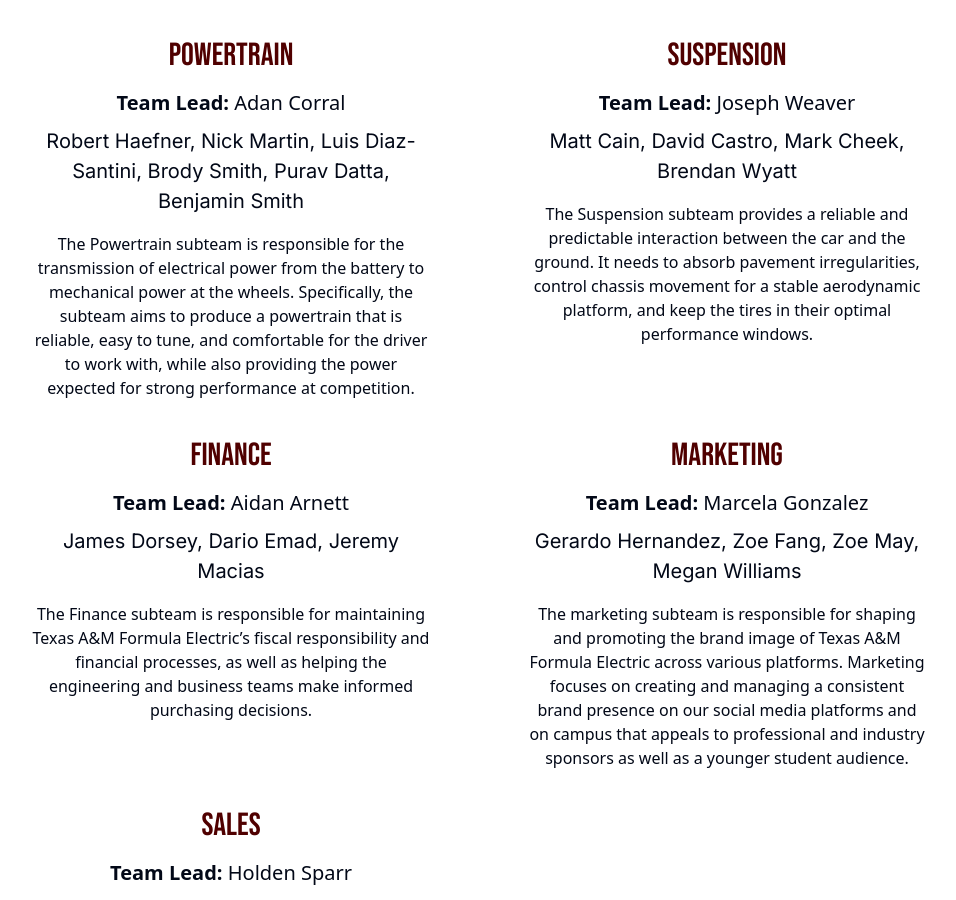
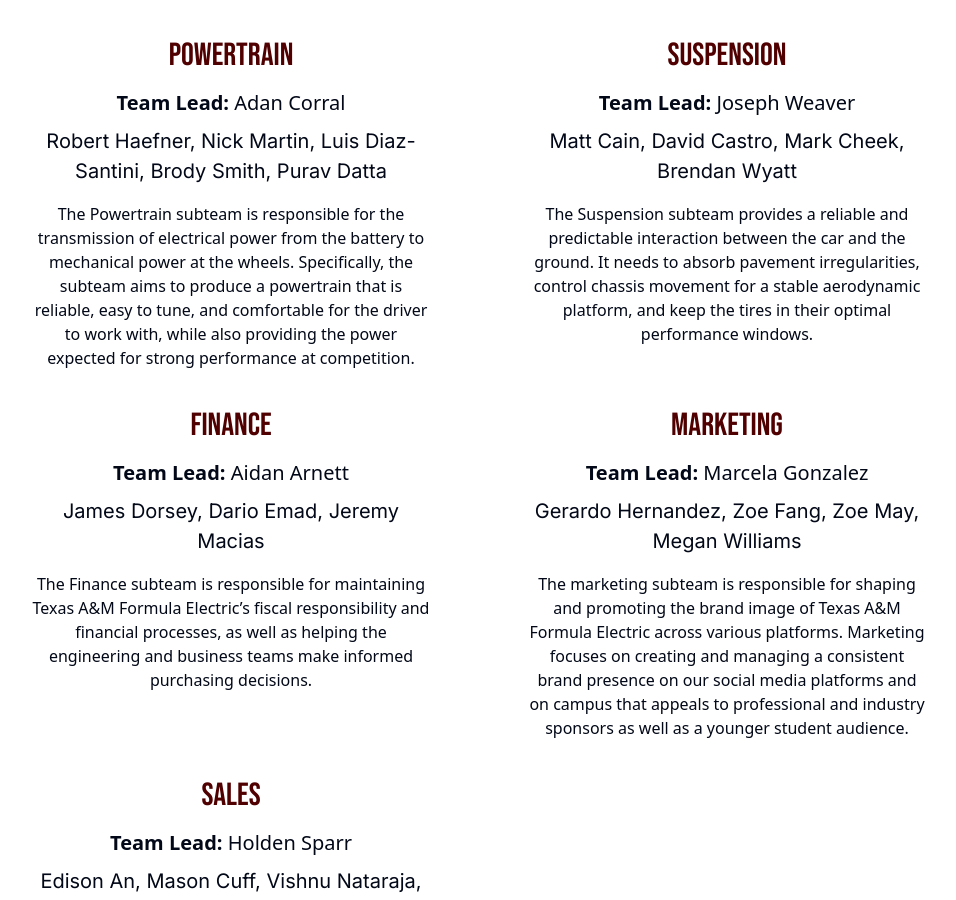
Before and after one commit to TAMU-Formula-SAE-EV/TopSecret, a React (Vite) app: page /meet-the-team in a window 1280 px wide. Shown: the part 1662-2562 px from the top of the page, without its empty margins (161-1117 px from the left). Built offline with nearby package versions, Linux system fonts and the light colour scheme.

Commit message:
Update team.jsx

```diff
--- a/src/pages/meet_the_team/team.jsx
+++ b/src/pages/meet_the_team/team.jsx
@@ -87,7 +87,7 @@
                         Powertrain
                     </h1>
                     <h1 className="team-lead"><span className="team-lead-bold">Team Lead: </span>Adan Corral</h1>
-                    <h1 className="name">Robert Haefner, Nick Martin, Luis Diaz-Santini, Brody Smith, Purav Datta, Benjamin Smith</h1>
+                    <h1 className="name">Robert Haefner, Nick Martin, Luis Diaz-Santini, Brody Smith, Purav Datta</h1>
                     <h1 className="team-desc">The Powertrain subteam is responsible for the transmission of electrical power from the battery to mechanical power at the wheels. ​Specifically, the subteam aims to produce a powertrain that is reliable, easy to tune, and comfortable for the driver to work with, while also providing the power expected for strong performance at competition​.</h1>
                 </div>
 
```
